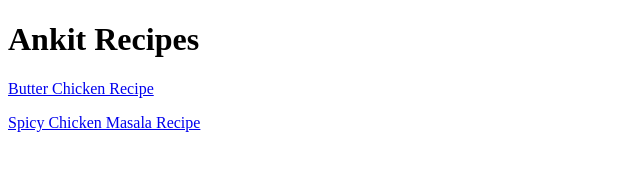
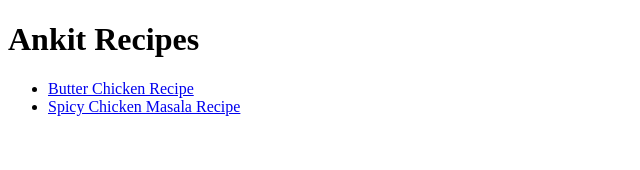
Before and after one commit to ankitodin/odin-recipes, a plain HTML site: page index.html in a window 1280 px wide. Shown: the whole page, without its empty margins (0-640 px from the left). Drawn offline with Linux system fonts and the light colour scheme.

Commit message:
Added UNOrdered List

```diff
--- a/index.html
+++ b/index.html
@@ -8,10 +8,9 @@
 </head>
 <body>
     <h1>Ankit Recipes</h1>
-
-   <p><a href="./recipes/butter_chicken.html">Butter Chicken Recipe</a></p>
-
-    <p><a href="./recipes/chicken_masala.html">Spicy Chicken Masala Recipe</a></p>
-
+    <ul>
+        <li><a href="recipes/butter_chicken.html">Butter Chicken Recipe</a></li>
+        <li><a href="recipes/chicken_masala.html">Spicy Chicken Masala Recipe</a></li>
+    </ul>
 </body>
 </html>
```
